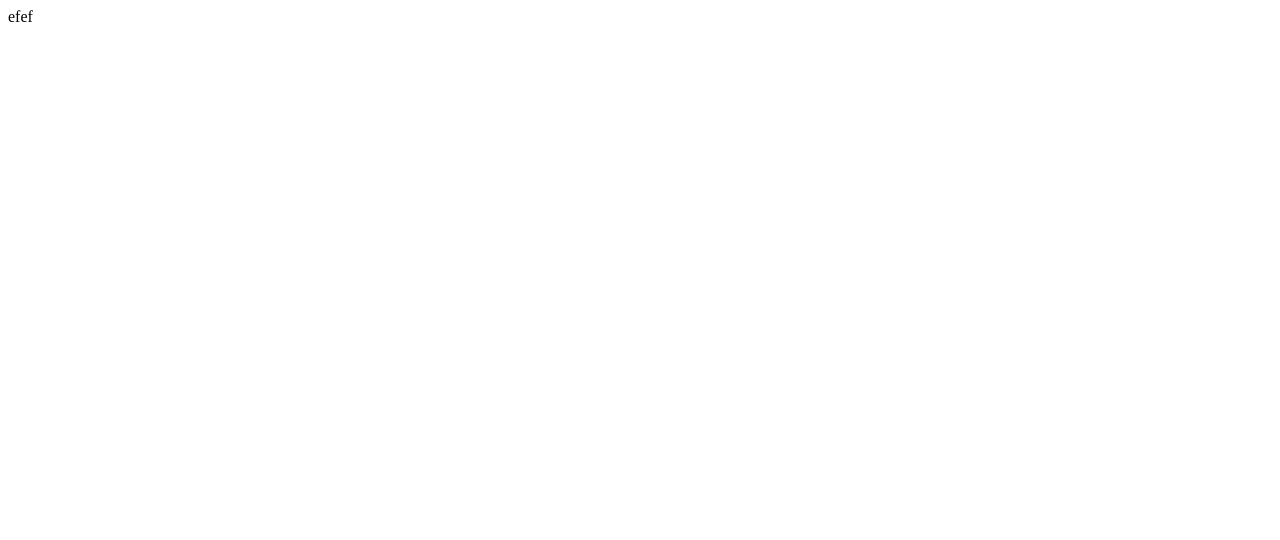
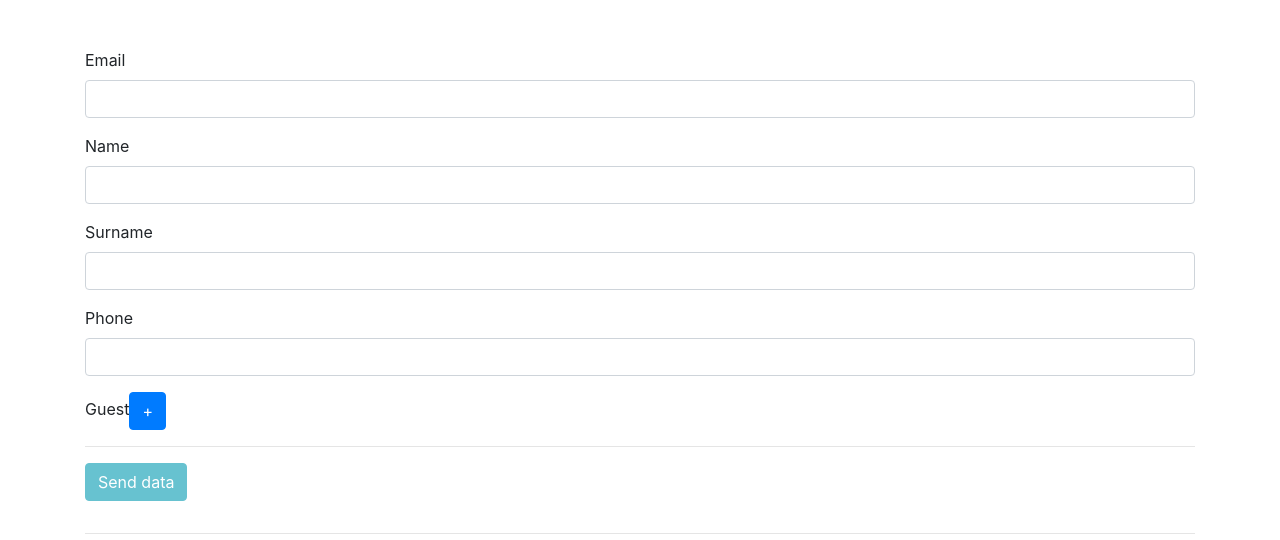
Before and after one commit to MMRepa/vue_motz, a plain HTML site: page index.html in a window 1280 px wide. Drawn offline with nearby package versions, Linux system fonts and the light colour scheme.

Commit message:
Lesson_ 1 was made!

```diff
--- a/index.html
+++ b/index.html
@@ -2,14 +2,110 @@
 <html lang="en">
 
 <head>
-    <meta charset="UTF-8">
-    <meta http-equiv="X-UA-Compatible" content="IE=edge">
-    <meta name="viewport" content="width=device-width, initial-scale=1.0">
-    <title>Document</title>
+    <meta charset="UTF-8" />
+    <meta http-equiv="X-UA-Compatible" content="IE=edge" />
+    <meta name="viewport" content="width=device-width, initial-scale=1.0" />
+    <title>Vue.js begins</title>
+    <link rel="stylesheet" href="https://cdn.jsdelivr.net/npm/bootstrap@4.6.0/dist/css/bootstrap.min.css" integrity="sha384-B0vP5xmATw1+K9KRQjQERJvTumQW0nPEzvF6L/Z6nronJ3oUOFUFpCjEUQouq2+l" crossorigin="anonymous" />
 </head>
 
 <body>
-    efef
+    <div class="container">
+        <div class="wrapper">
+            <div class="example">
+                <div v-if='!isHidden'>
+                    <div class="mb-3 mt-5">
+                        <label for="email" class="form-label">Email</label>
+                        <input type="email" v-model='email' class="form-control" id="email">
+                    </div>
+                    <div class="mb-3">
+                        <label for="name" class="form-label">Name</label>
+                        <input type="text" v-model='name' class="form-control" id="name">
+                    </div>
+                    <div class="mb-3">
+                        <label for="surname" class="form-label">Surname</label>
+                        <input type="text" v-model='surname' class="form-control" id="surname">
+                    </div>
+                    <div class="mb-3">
+                        <label for="phone" class="form-label">Phone</label>
+                        <input type="text" v-model='phone' class="form-control" id="phone">
+                    </div>
+
+                    <div class="mb-3">
+                        <label for="button">Guest</label><button class='btn btn-primary' id="button" v-on:click="addGuest" type="button">+</button>
+                        <hr>
+                        <div @dblclick="deleteGuest" class="mb-3" v-for="(guest, index) in guests">
+                            <label class="form-label">Guest {{index}}</label>
+                            <input type="text" v-model="guests[index]" class="form-control">
+                        </div>
+                        <button class="btn btn-info mb-3" v-bind:disabled='!isDisabled' @click='isHidden = true' type="button">Send data</button>
+                        <hr>
+                    </div>
+                </div>
+                <div v-else>
+                    <table v-else class="table">
+                        <tbody>
+                            <tr>
+                                <th>Name</th>
+                                <th>{{name}}</th>
+                            </tr>
+                            <tr>
+                                <th>Surname</th>
+                                <th>{{surname}}</th>
+                            </tr>
+                            <tr>
+                                <th>email</th>
+                                <th>{{email}}</th>
+                            </tr>
+                            <tr>
+                                <th>Phone</th>
+                                <th>{{phone}}</th>
+                            </tr>
+                            <tr>
+                                <th rowspan="{{guests.length}}">Guests</th>
+                                <th v-for="(guest, index) in guests">
+                                    {{guest}}
+                                </th>
+                            </tr>
+                        </tbody>
+                    </table>
+                </div>
+            </div>
+        </div>
+    </div>
+    <script src="https://unpkg.com/vue@3 "></script>
+
+    <script>
+        Vue.createApp({
+            data() {
+                return {
+                    email: '',
+                    name: '',
+                    surname: '',
+                    phone: '',
+                    guests: [],
+                    container: '',
+                    isHidden: false,
+                };
+            },
+            computed: {
+                isDisabled() {
+                    let array = [this.email, this.name, this.surname, this.phone, ...this.guests];
+                    return array.every(e =>
+                        e.length > 0
+                    );
+                }
+            },
+            methods: {
+                addGuest() {
+                    this.guests.push('');
+                },
+                deleteGuest() {
+                    this.guests.pop();
+                }
+            },
+        }).mount(".example ");
+    </script>
 </body>
 
 </html>
```
